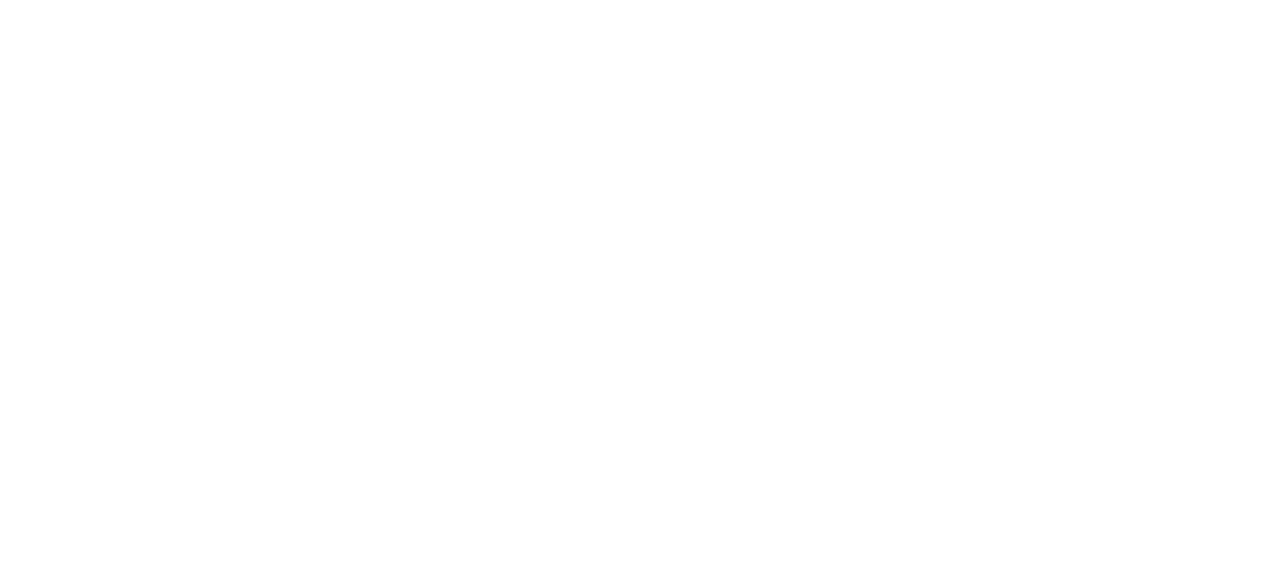
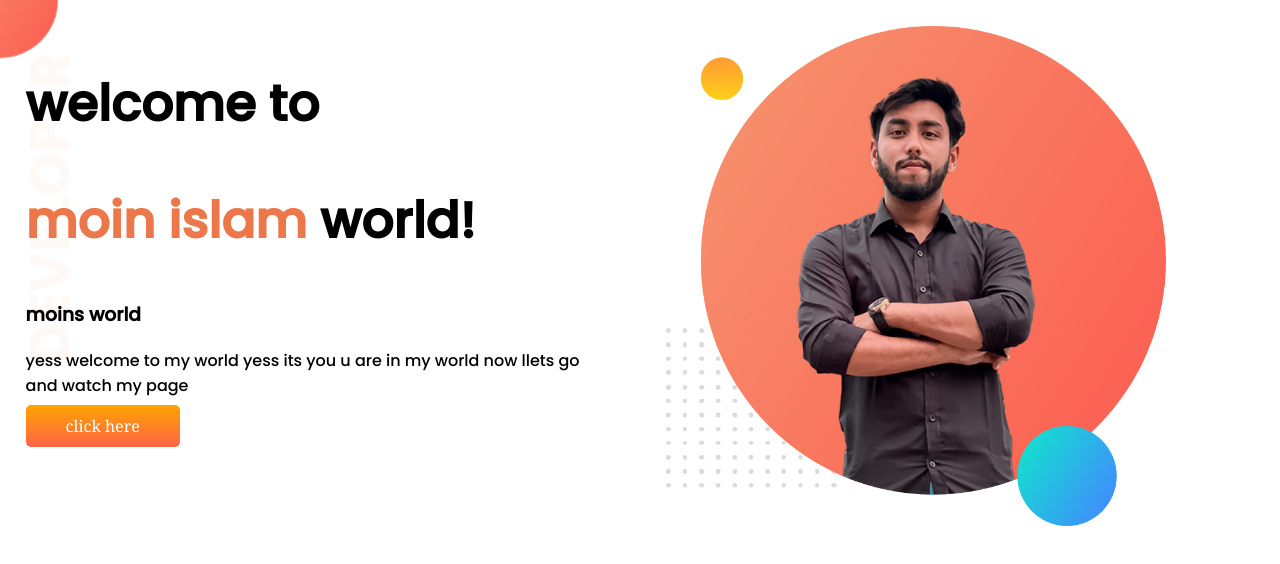
Before and after one commit to iammoinislam/my-portfolio, a plain HTML site: page index.html in a window 1280 px wide. Drawn offline with Linux system fonts and the light colour scheme.

Commit message:
topadded

```diff
--- a/index.html
+++ b/index.html
@@ -5,9 +5,27 @@
     <meta http-equiv="X-UA-Compatible" content="IE=edge">
     <meta name="viewport" content="width=device-width, initial-scale=1.0">
     <title>MOINn islam</title>
+    <link rel="preconnect" href="https://fonts.googleapis.com">
+    <link rel="preconnect" href="https://fonts.gstatic.com" crossorigin>
+    <link href="https://fonts.googleapis.com/css2?family=Poppins:wght@500&display=swap" rel="stylesheet">
     <link rel="stylesheet" href="style.css">
 </head>
 <body>
+    <section class="top">
+
+   <div class="half-width">
+    <h1>welcome to</h1>
+    <h1><span>moin islam</span> world!</h1>
+    <h3>moins world</h3>
+    <P> yess welcome to my world yess its you u are in my world now llets go and watch my page</P>
+    <a class="link-button"target="_blank" href="https://www.facebook.com/IamMoinIslam/">click here</a>
+   </div>
+   <div class="half-width">
+    <img src="images/mi pc.png" height="500px"width="500px"alt="">
+
+   </div>
+
+    </section>
 
 </body>
 </html>
--- a/style.css
+++ b/style.css
@@ -0,0 +1,33 @@
+body{
+    font-family: 'Poppins', sans-serif;
+    margin:0px
+}
+h1{
+    font-size:50px;
+}
+span{
+    color: rgb(235, 119, 74);
+}
+section{
+    display: flex;
+}
+.half-width{
+    width: 50%;
+    padding: 2%;
+}
+.link-button{
+    text-decoration: none;
+    background-image: linear-gradient(orange,tomato);
+    padding: 10px 40px;
+    color: white;
+    font-weight: 400;
+    font-family: Cambria, Cochin, Georgia, Times, 'Times New Roman', serif;
+
+    border-radius: 5px;
+
+}
+.top{
+    background-image: url(images/top-banner.png);
+    background-repeat: no-repeat;
+
+}
```
Also changed, not shown: images/mi pc.png (renamed from images/ccc.png).
